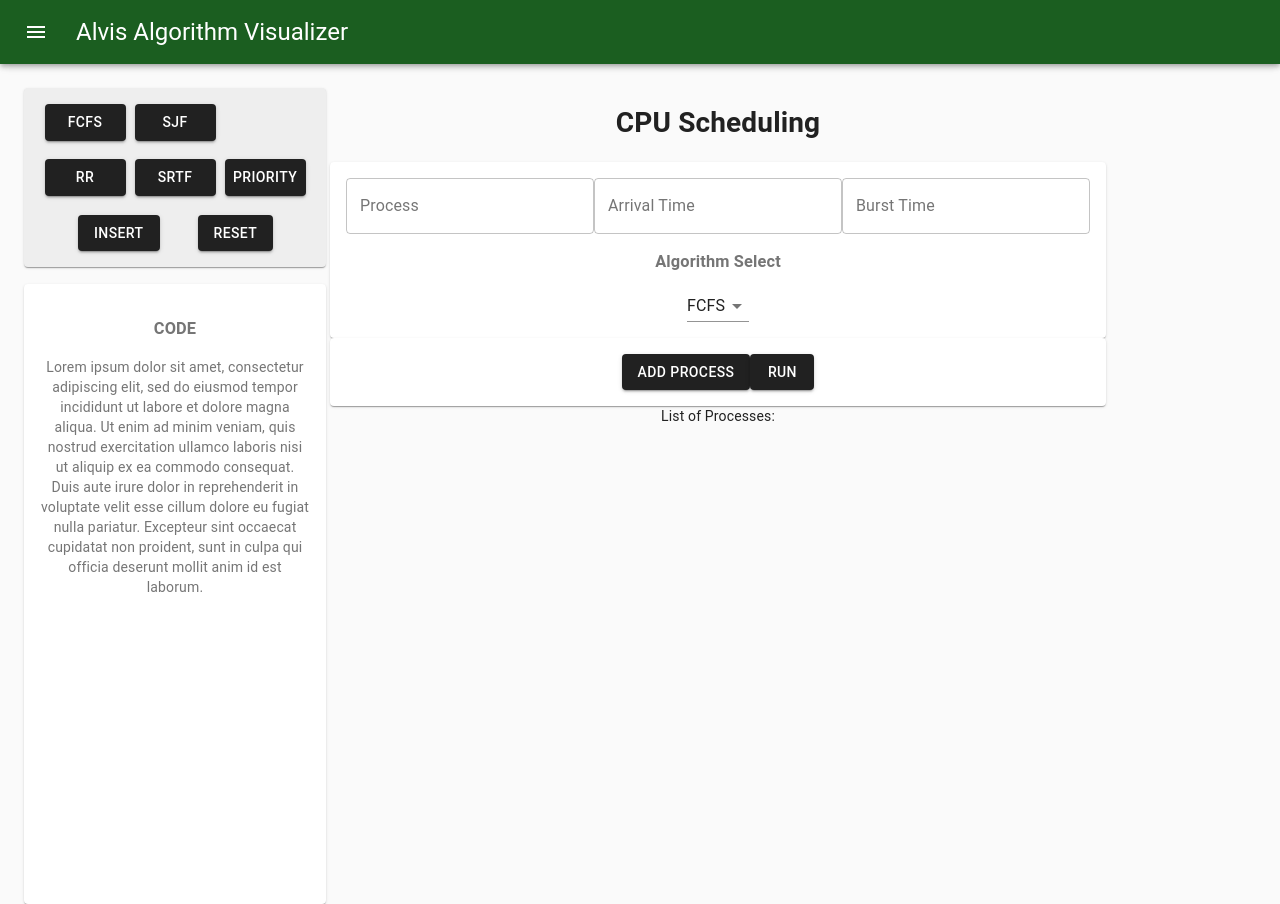
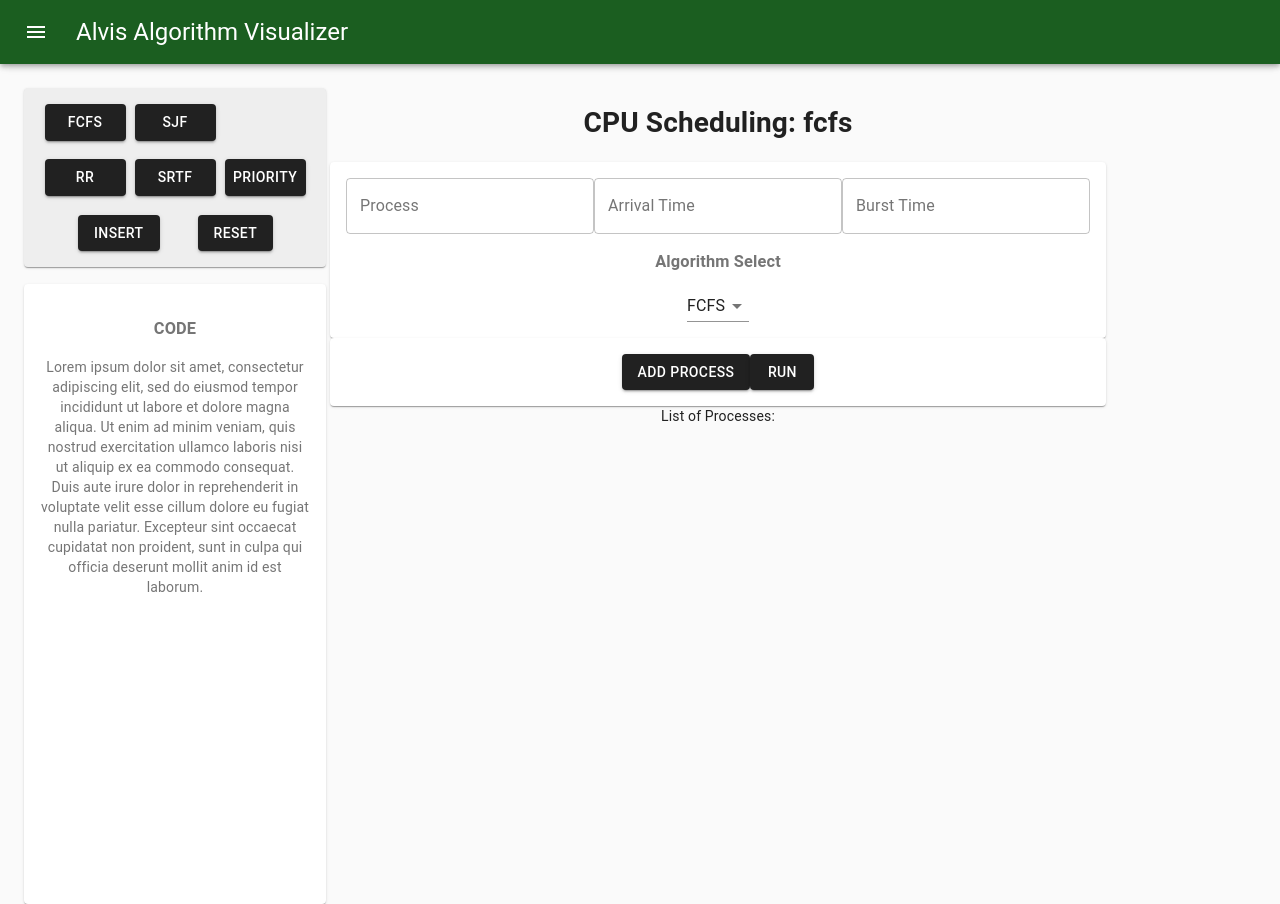
Before and after one commit to rblocker1017/Alvis-rblocker, a React (Create React App) app: page /CpuScheduling in a window 1280 px wide. Built offline with nearby package versions, Linux system fonts and the light colour scheme.

Commit message:
updated the algorithm button

```diff
--- a/src/pages/CPUScheduling.js
+++ b/src/pages/CPUScheduling.js
@@ -717,7 +717,7 @@ export default function CpuScheduling(props) {
 
             <Grid >
                 <Grid item xs={12}>
-                <h1>CPU Scheduling</h1>
+                <h1>CPU Scheduling: {type} </h1>
                     <Paper className={classes.paper}>
                         <form noValidate autoComplete="on">
                             <TextField id="outlined-size-normal" variant="outlined" label="Process" onChange={(e) => { setformProcess(e.target.value) }} />
```
